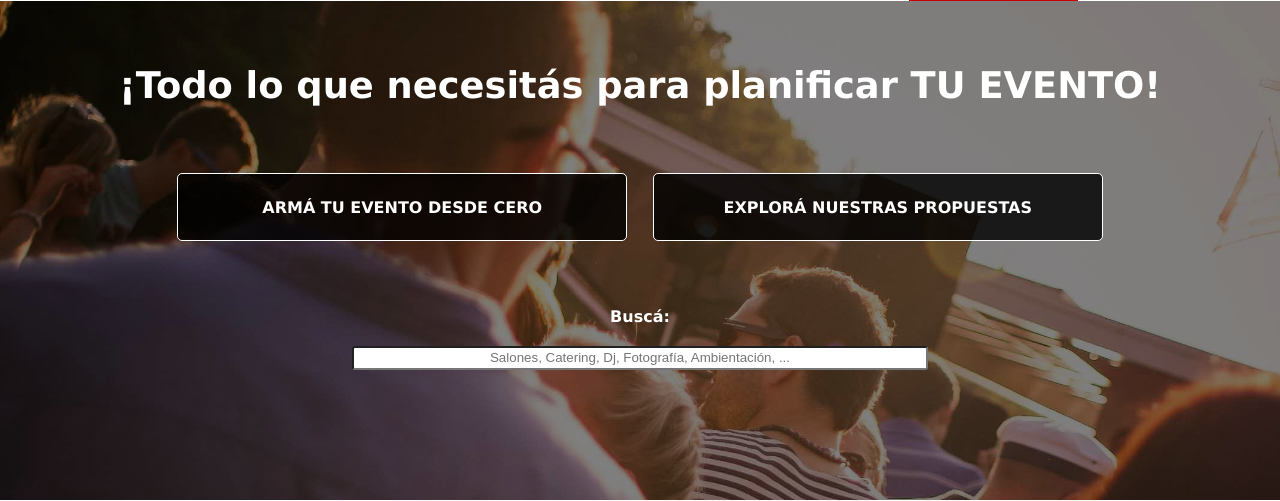
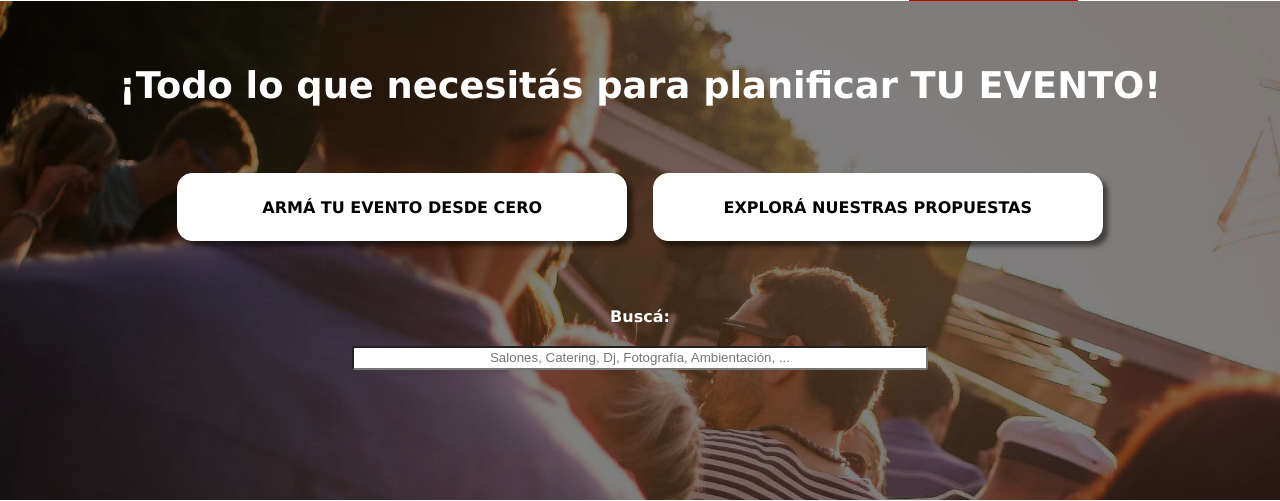
Before and after one commit to gonzalonf/trabajo-integrador, a PHP site: page /html/index_soyMiPlanner.html in a window 1280 px wide. Shown: the part 48-549 px from the top of the page. Run offline with PHP 8.4, Linux system fonts and the light colour scheme.

Commit message:
Botones mas claritos y con sombra

```diff
--- a/css/style.css
+++ b/css/style.css
@@ -133,34 +133,36 @@ footer a{
 }
 
 .opciones_principales1 a{
-	background-color: rgba(0, 0, 0, 0.8);
+	background-color: rgba(255, 255, 255, 1);
 	border: solid white 1px;
+	box-shadow: 5px 5px 5px rgba(0, 0, 0, 0.5);
 	width: 36vw;
 	max-width: 450px;
-	min-height: 5vw;
+	min-height: 3vw;
 	padding: 5%;
 
 	display: block;
 	text-decoration: none;
 	font-weight: bold;
-	color: white;
+	color: black;
 	margin: 1vw;
-	border-radius: 5px;
+	border-radius: 15px;
 }
 .opciones_principales2 a{
-	background-color: rgba(0, 0, 0, 0.8);
+	background-color: rgba(255, 255, 255, 1);
 	border: solid white 1px;
+	box-shadow: 5px 5px 5px rgba(0, 0, 0, 0.5);
 	width: 36vw;
 	max-width: 450px;
-	min-height: 5vw;
+	min-height: 3vw;
 	padding: 5%;
 
 	display: block;
 	text-decoration: none;
 	font-weight: bold;
-	color: white;
+	color: black;
 	margin: 1vw;
-	border-radius: 5px;
+	border-radius: 15px;
 }
 
 .type_portada input{
```
